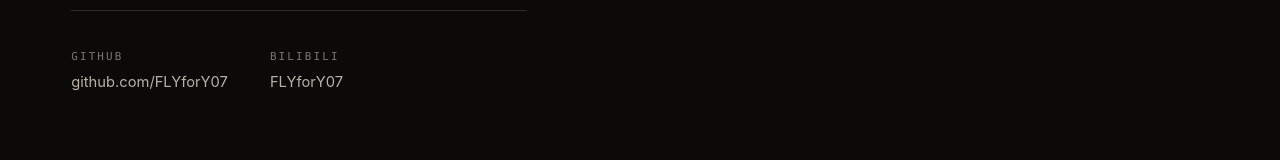
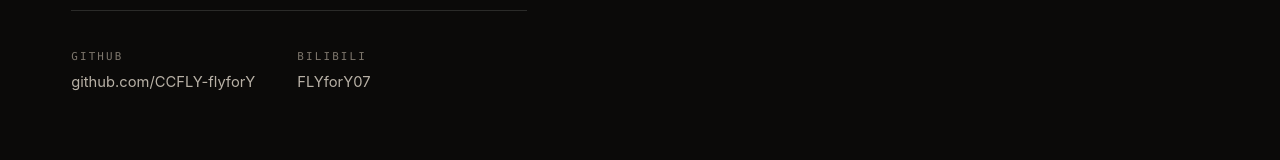
Before and after one commit to CCFLY-flyforY/personal-site, a Next.js app: page / in a window 1280 px wide. Shown: the part 5689-5849 px from the top of the page. Built offline with nearby package versions, Linux system fonts and the light colour scheme.

Commit message:
联系方式：GitHub 改为 CCFLY-flyforY，B站用 UID 455989258

```diff
--- a/content/site.js
+++ b/content/site.js
@@ -78,7 +78,7 @@ export const site = {
   // 第一條會顯示成頁尾的大號郵箱，其餘顯示成下面的小連結
   contact: [
     { label: 'Email', value: '2961981161@qq.com', href: 'mailto:2961981161@qq.com' },
-    { label: 'GitHub', value: 'github.com/FLYforY07', href: 'https://github.com/FLYforY07' },
-    { label: 'Bilibili', value: 'FLYforY07', href: 'https://search.bilibili.com/upuser?keyword=FLYforY07' },
+    { label: 'GitHub', value: 'github.com/CCFLY-flyforY', href: 'https://github.com/CCFLY-flyforY' },
+    { label: 'Bilibili', value: 'FLYforY07', href: 'https://space.bilibili.com/455989258' },
   ],
 };
```
